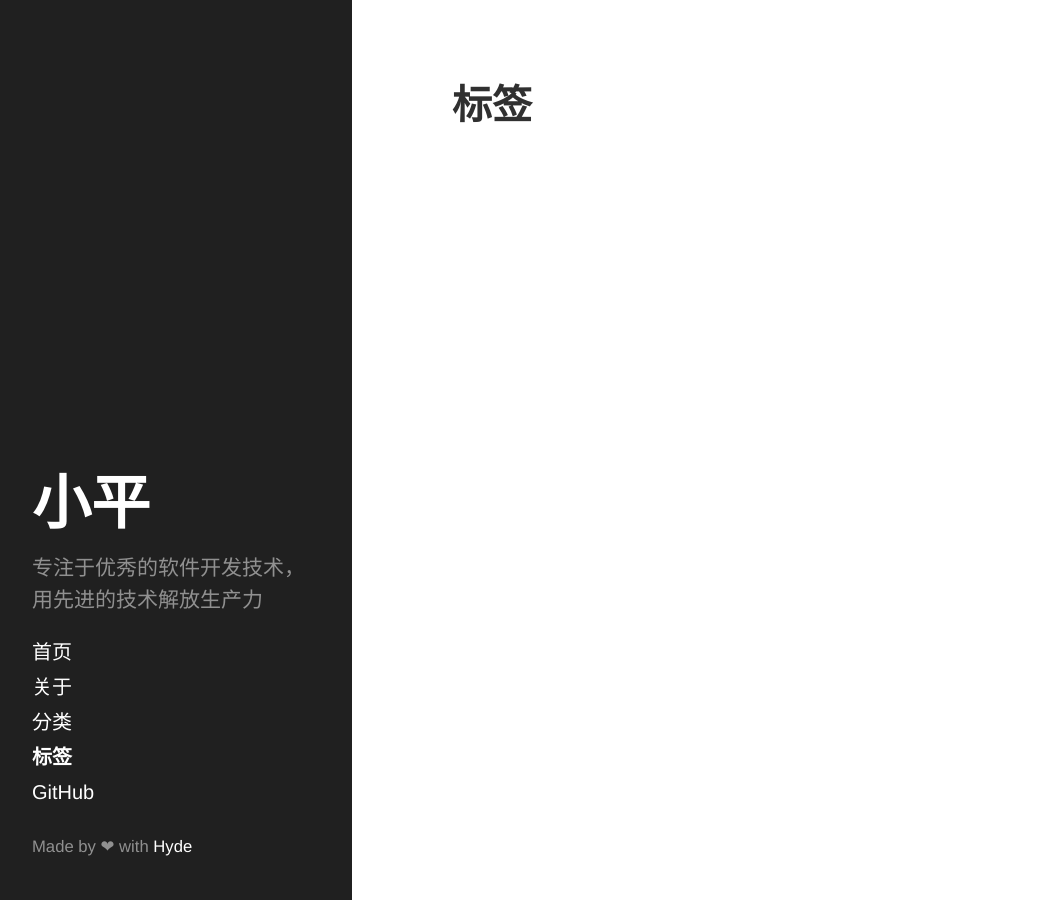
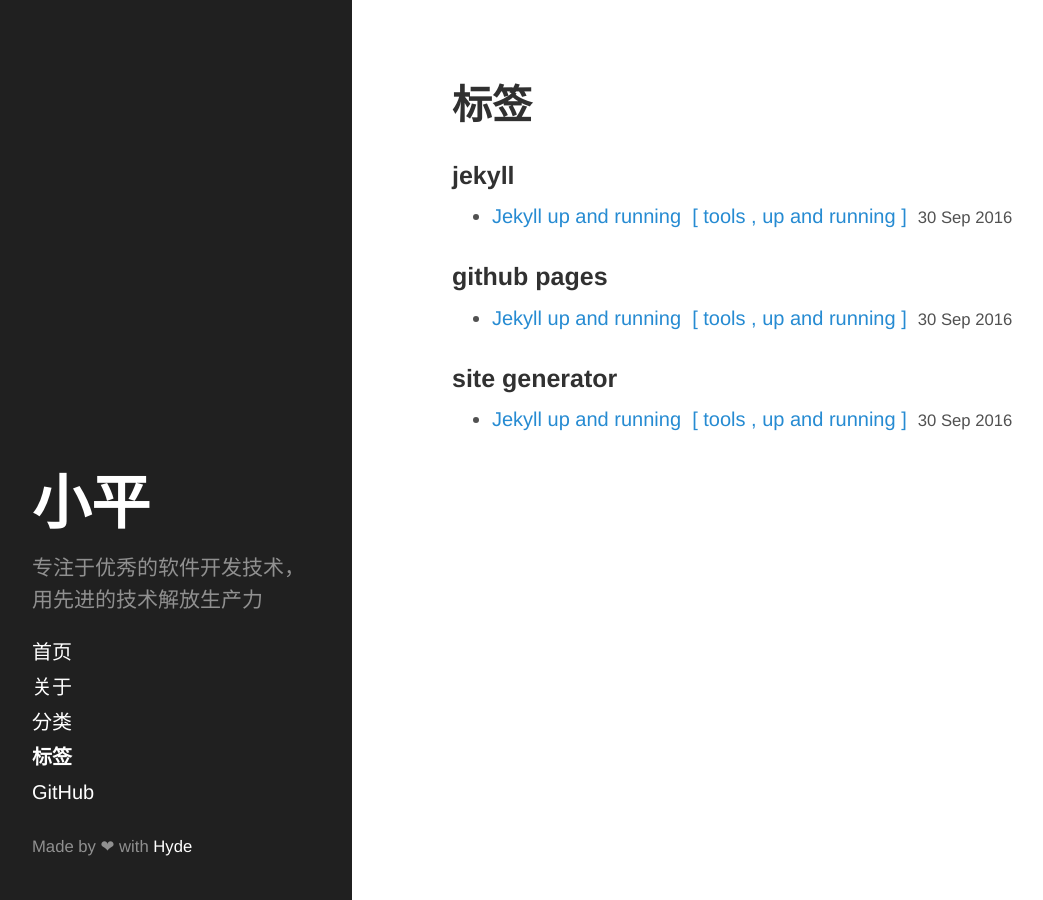
Before and after one commit to xiaoping0x/blog, a Jekyll site: the page built from pages/tags.html, in a window 1280 px wide. Shown: the whole page, without its empty margins (8-1051 px from the left). Built offline with Jekyll 4.4.1, drawn with Linux system fonts in a browser that asks for light colours.

Commit message:
fix sass import issue, add tags of post

```diff
--- a/_posts/2016-09-30-jekyll-up-and-running.md
+++ b/_posts/2016-09-30-jekyll-up-and-running.md
@@ -1,6 +1,15 @@
 ---
 layout: post
 title: Jekyll up and running
+description: Jekyll up and running, building personal blog site on Github.
+keywords: jekyll, github pages, tools, blogging
+categories:
+  - tools
+  - up and running
+tags:
+  - jekyll
+  - github pages
+  - site generator
 ---
 
 Jekyll是比较完善的静态站点生成器，有很多的插件和主题可以选择，尤其是Github的Pages深度支持Jekyll，依赖于Github强大的服务器，可以很轻松的创建一个博客站点。
--- a/assets/css/app.scss
+++ b/assets/css/app.scss
@@ -1,6 +1,6 @@
 ---
 ---
 
-@import "./poole.css";
-@import "./syntax.css";
-@import "./hyde.css";
+@import "./poole";
+@import "./syntax";
+@import "./hyde";
```
Also changed, not shown: _sass/_hyde.scss (renamed from assets/css/hyde.css), _sass/_poole.scss (renamed from assets/css/poole.css), _sass/_syntax.scss (renamed from assets/css/syntax.css).
